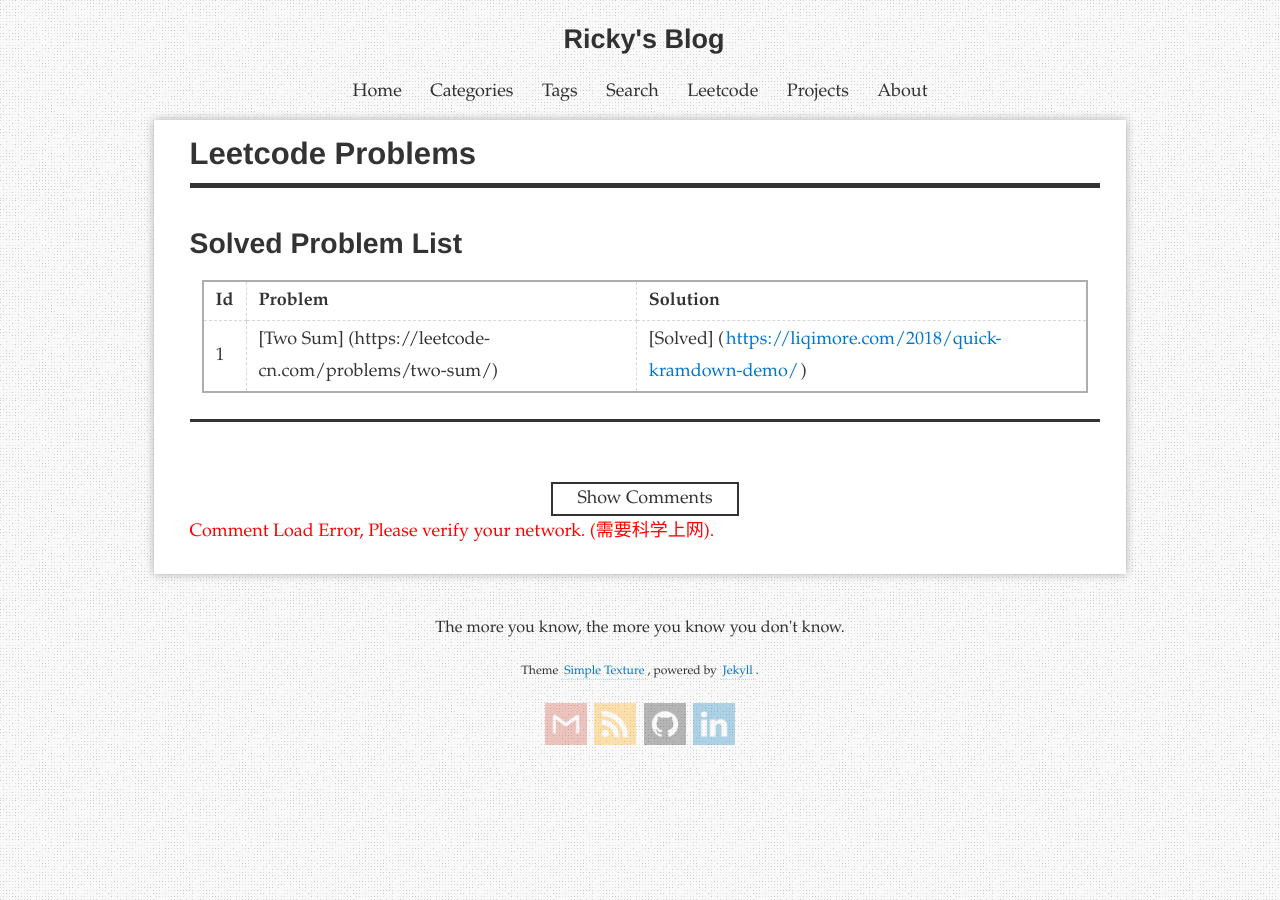
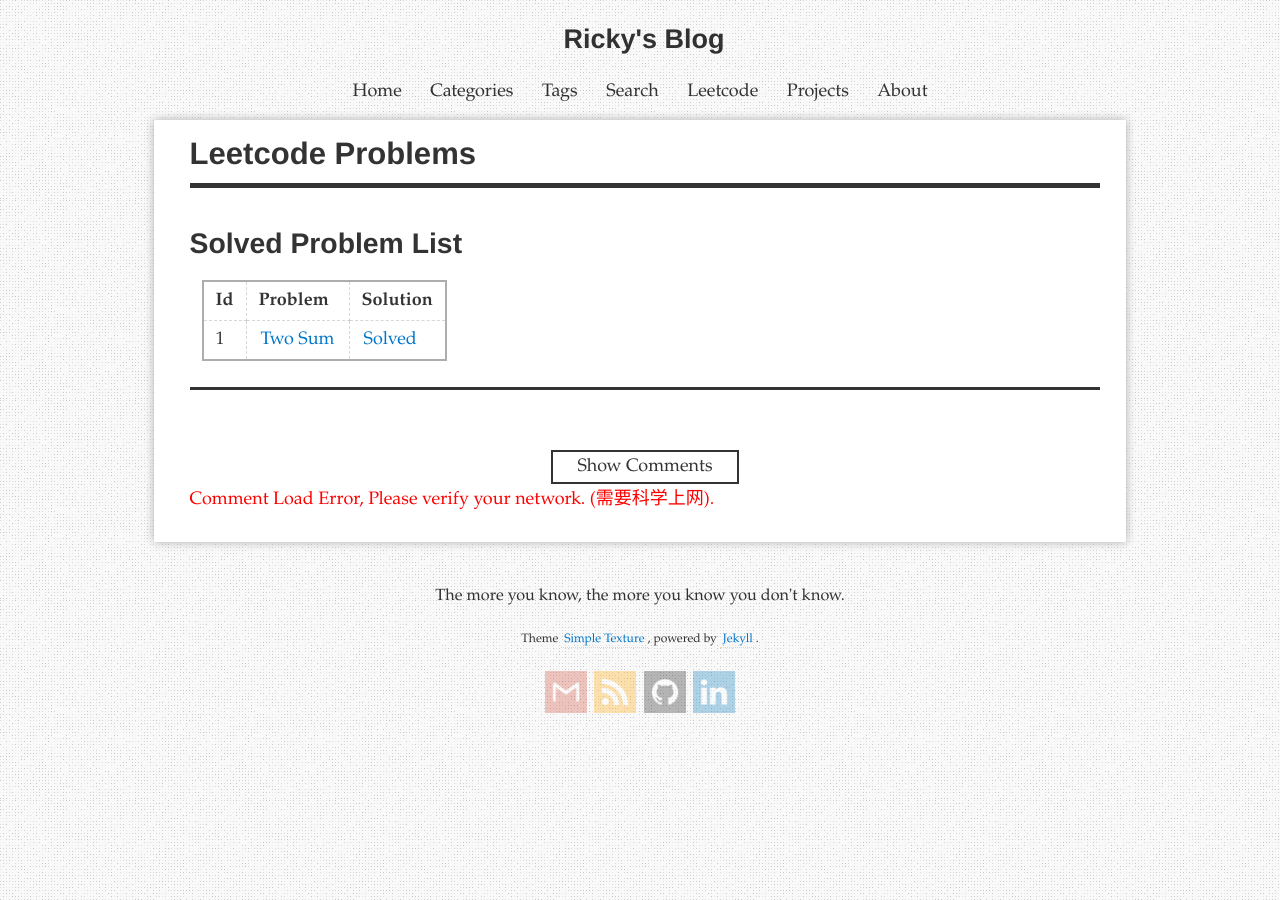
Before and after one commit to liqimore/logs, a Jekyll site: the page built from _posts/pages/2021-08-22-leetcode.md, in a window 1280 px wide. Built offline with Jekyll 4.4.1, drawn with Linux system fonts in a browser that asks for light colours; some web fonts are replaced; comment, search, counter and statistics services are not loaded.

Commit message:
fix table

```diff
--- a/_posts/pages/2021-08-22-leetcode.md
+++ b/_posts/pages/2021-08-22-leetcode.md
@@ -11,4 +11,4 @@ comments: true
 |---
 |Id|Problem|Solution
 |:-|:-|:-
-|1|[Two Sum] (https://leetcode-cn.com/problems/two-sum/) |[Solved] (<https://liqimore.com/2018/quick-kramdown-demo/>)
+|1|[Two Sum](https://leetcode-cn.com/problems/two-sum/) |[Solved](https://liqimore.com/2018/quick-kramdown-demo/)
```
